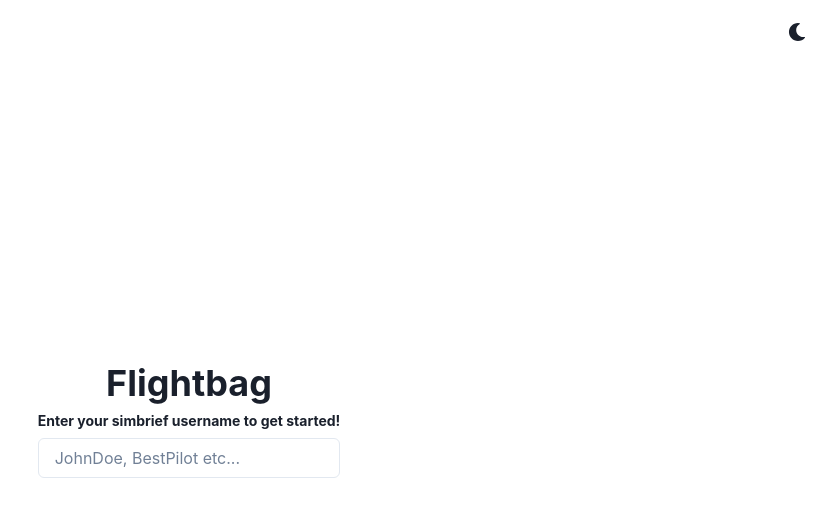
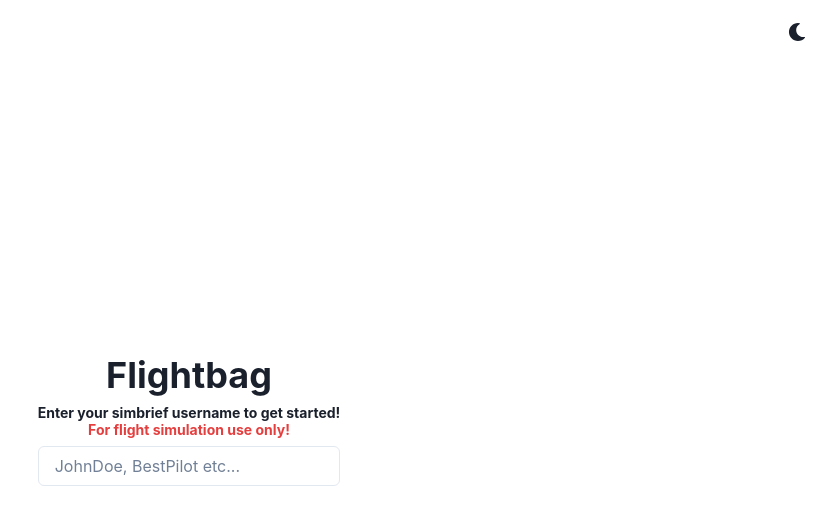
Before and after one commit to ChrisCrawford1/flightbag, a React (Create React App) app: page / in a window 1280 px wide. Shown: the top 524 px of the page, without its empty margins (451-1280 px from the left). Built offline with nearby package versions, Linux system fonts and the light colour scheme.

Commit message:
Add flight sim use text on setup

```diff
--- a/src/components/setup/Setup.js
+++ b/src/components/setup/Setup.js
@@ -1,4 +1,4 @@
-import { Button, Heading, Input, VStack } from '@chakra-ui/react';
+import { Button, Heading, Input, Text, VStack } from '@chakra-ui/react';
 import { useState } from 'react';
 
 const Setup = ({ onComplete }) => {
@@ -13,6 +13,7 @@
         <Heading>Flightbag</Heading>
         <Heading as="h6" size="xs">
           Enter your simbrief username to get started!
+          <Text color={"red.500"}>For flight simulation use only!</Text>
         </Heading>
         <Input
           placeholder="JohnDoe, BestPilot etc..."
```
